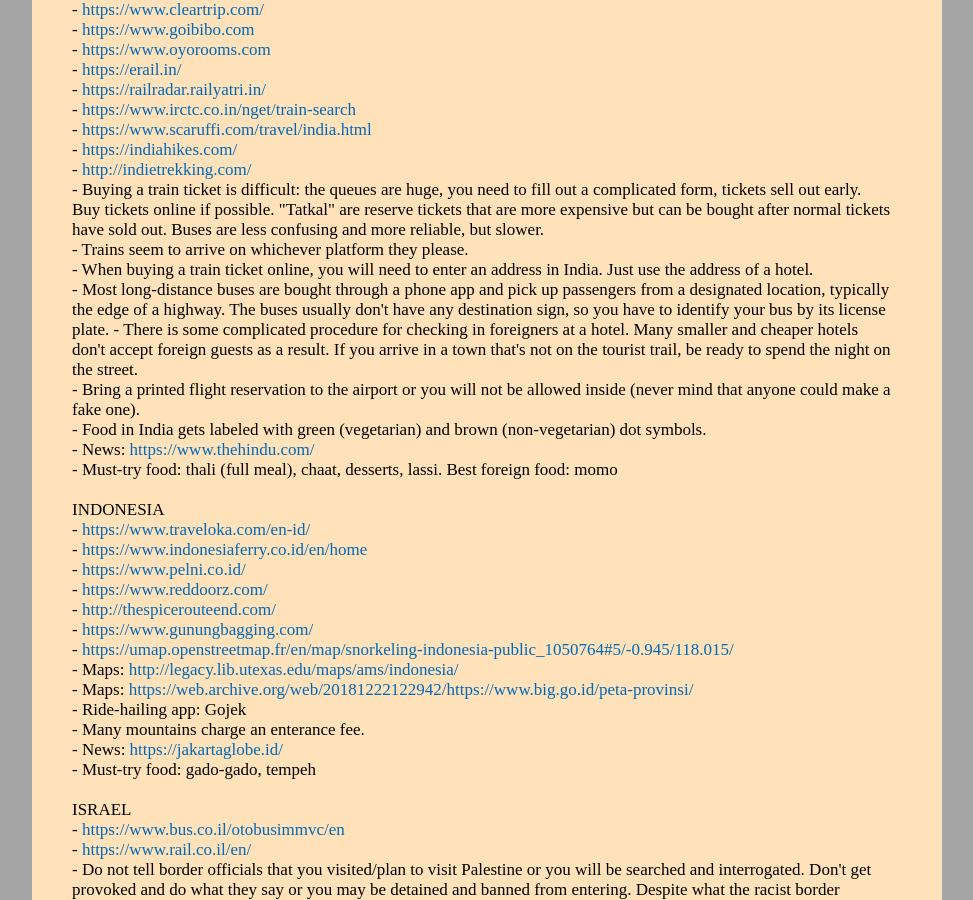
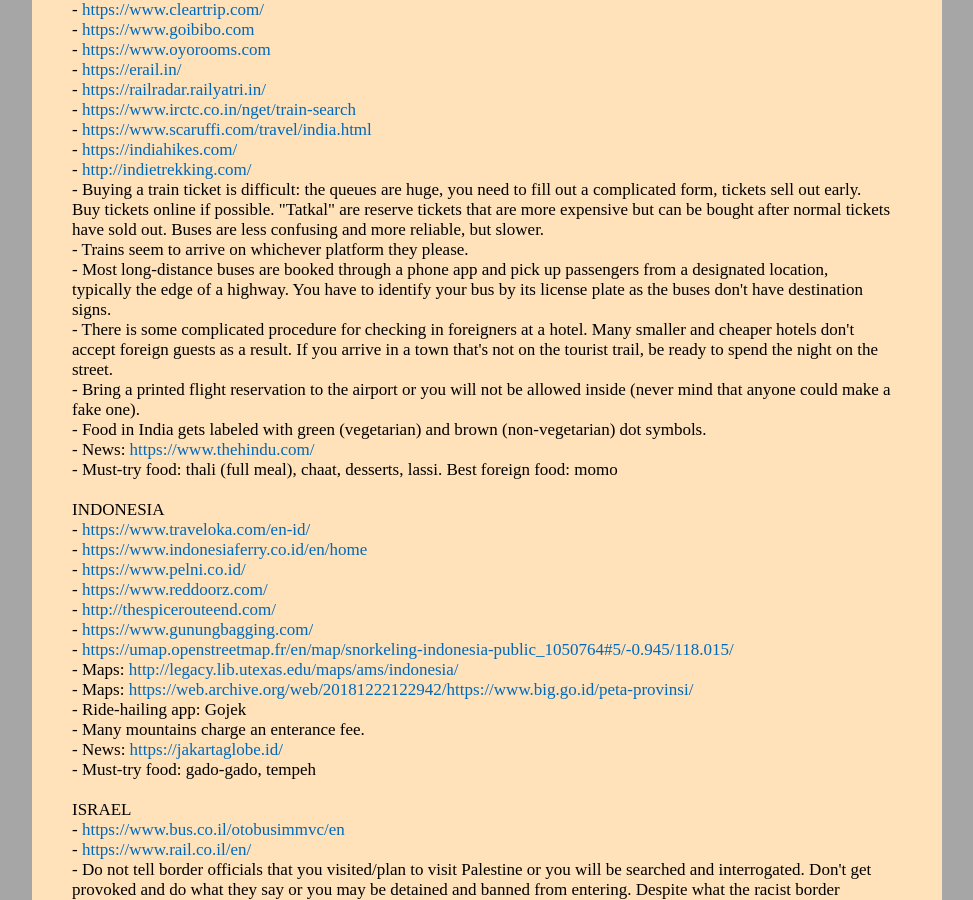
Before and after one commit to witbag/witbag.github.io, a Jekyll site: the page built from travel/notes.html, in a window 1280 px wide and 900 px high, scrolled down 2689 px. Shown: the whole window, without its empty margins (153-1126 px from the left). Built offline with Jekyll 4.4.1, drawn with Linux system fonts in a browser that asks for light colours.

Commit message:
Update notes.html

```diff
--- a/travel/notes.html
+++ b/travel/notes.html
@@ -132,8 +132,7 @@
 - <a href="http://indietrekking.com/" target=_blank>http://indietrekking.com/</a><br />
 - Buying a train ticket is difficult: the queues are huge, you need to fill out a complicated form, tickets sell out early. Buy tickets online if possible. "Tatkal" are reserve tickets that are more expensive but can be bought after normal tickets have sold out. Buses are less confusing and more reliable, but slower.<br>
 - Trains seem to arrive on whichever platform they please.<br>
-- When buying a train ticket online, you will need to enter an address in India. Just use the address of a hotel.<br>
-- Most long-distance buses are bought through a phone app and pick up passengers from a designated location, typically the edge of a highway. The buses usually don't have any destination sign, so you have to identify your bus by its license plate.
+- Most long-distance buses are booked through a phone app and pick up passengers from a designated location, typically the edge of a highway. You have to identify your bus by its license plate as the buses don't have destination signs.<br>
 - There is some complicated procedure for checking in foreigners at a hotel. Many smaller and cheaper hotels don't accept foreign guests as a result. If you arrive in a town that's not on the tourist trail, be ready to spend the night on the street.<br>
 - Bring a printed flight reservation to the airport or you will not be allowed inside (never mind that anyone could make a fake one).<br>
 - Food in India gets labeled with green (vegetarian) and brown (non-vegetarian) dot symbols.<br>
```
